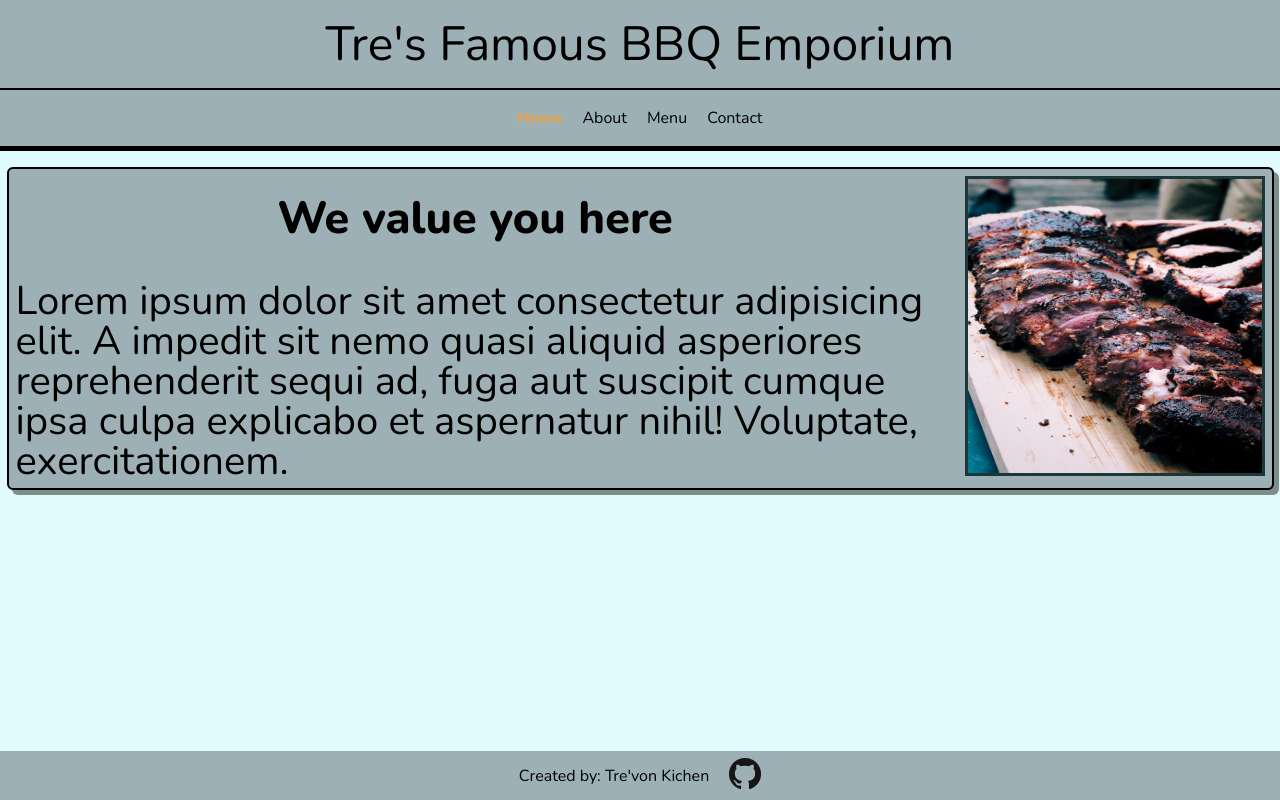
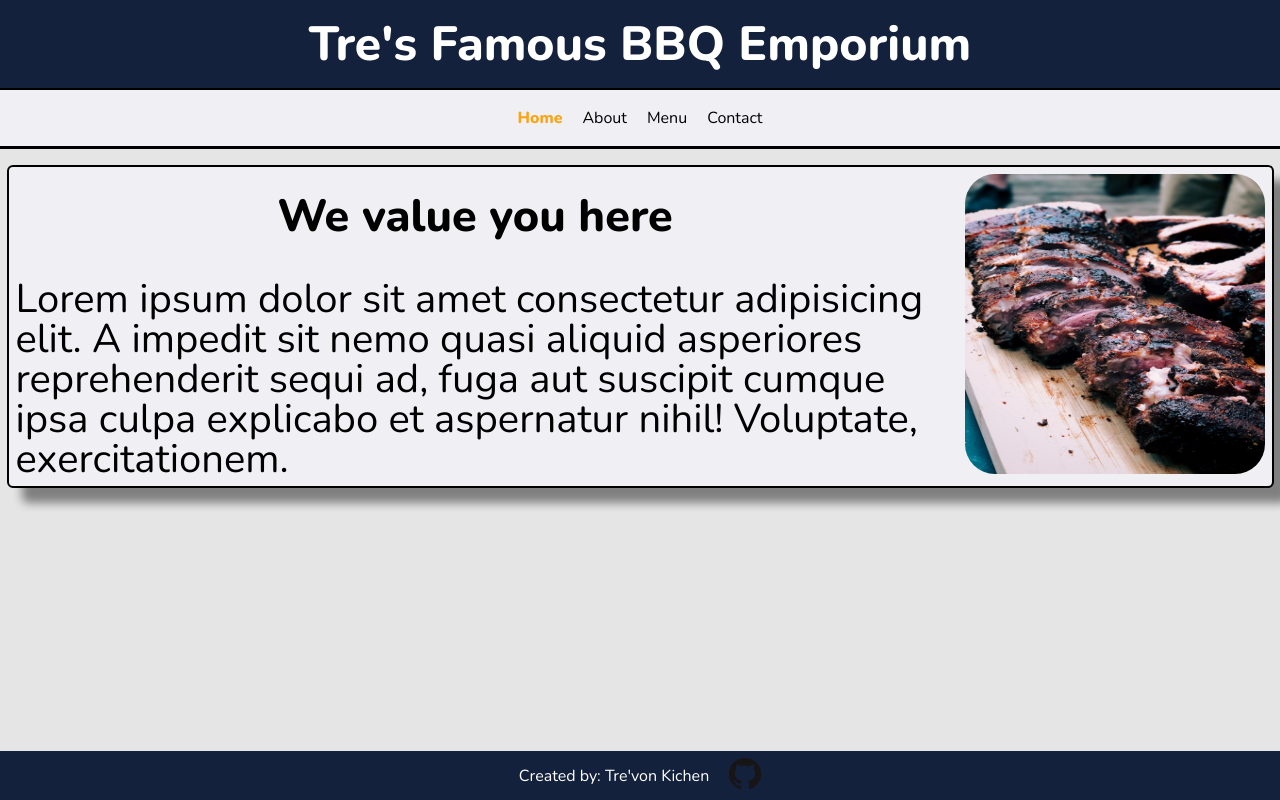
Before and after one commit to trekitch/restaurant, a website built with webpack: page dist/index.html in a window 1280 px wide. Built offline with nearby package versions, Linux system fonts and the light colour scheme.

Commit message:
updated styling and layout of pages

```diff
--- a/src/style.css
+++ b/src/style.css
@@ -18,14 +18,14 @@ h2 {
 div img {
     height:  300px;
     width: 300px;
-    border: 3px solid #1C3738;
+    border-radius: 10%;
 }
 
 body {
     display: flex;
     flex-direction: column;
     height: 100vh;
-    background-color: #E0FBFC;
+    background-color: #e5e5e5;
 
 }
 
@@ -39,15 +39,13 @@ body {
     flex-grow: 1;
 }
 
-.header,
-.navbar {
-    background-color: #9DB0B6;
-}
-
 .header {
     text-align: center;
     padding: 20px;
     font-size: 48px;
+    background-color: #14213d;
+    color: #ffffff ;
+    font-weight: 700;
 }
 
 .navbar {
@@ -55,22 +53,24 @@ body {
     justify-content: center;
     gap: 20px;
     padding: 20px;
-    border-bottom: 5px solid black;
+    border-bottom: 3px solid black;
     border-top: 2px solid black;
+    background-color: #F0EFF4;
 }
 
 .navbar li {
     list-style-type: none;
+    font-weight: 500;
 }
 
 .navbar li:hover {
     cursor: pointer;
-    color: #e4a34f;
+    color: #fca311;
     transition: color 0.3s;
 }
 
 .navbar li.active {
-    color: #e4a34f;
+    color: #fca311;
     font-weight: 700;
 }
 
@@ -84,9 +84,15 @@ body {
     margin-top: 1em;
     padding: 7px;
     gap: 30px;
-    background-color: #9DB0B6;
-    box-shadow: 5px 5px hwb(0 0% 100% / 0.445);
-    border: 2px solid black;
+    background-color: #F0EFF4;
+}
+
+.infosec,
+.items,
+.contactSec > div {
+    box-shadow: 15px 15px 10px hwb(0 0% 100% / 0.445);
+    border: 2px solid;
+
 }
 
 .blurb{
@@ -113,22 +119,15 @@ body {
     display: flex;
     flex-direction: column;
     text-align: center;
-    padding: 5px;
-    background-color: #9DB0B6;
+    padding: 10px 15px;
+    background-color: #F0EFF4;
     border-radius: 5px;
-    border: 1px solid black;
-    box-shadow: 5px 5px hwb(0 0% 100% / 0.445);
-}
-
-.items:hover {
-    cursor: pointer;
 }
 
 .items p {
     font-size: 24px;
     padding: 10px;
-    background-color: #9DB0B6;
-    color: whitesmoke;
+    font-weight: 800;
 }
 
 .contactSec {
@@ -148,10 +147,8 @@ body {
     width: 600px;
     padding-left: 35px;
     padding-right: 35px;
-    background-color: #9DB0B6;
-    border: 2px solid black;
+    background-color: #F0EFF4;
     color: black;
-    box-shadow: 5px 5px hwb(0 0% 100% / 0.445);
 }
 
 .sectionTitle {
@@ -200,7 +197,7 @@ body {
     width: 250px;
     height: 50px;
     margin-top: 20px;
-    background-color: #e4a34f;
+    background-color: #fca311;
     border-radius: 3px;
     color: white;
     font-weight: 700;
@@ -211,10 +208,11 @@ body {
 
 footer {
     justify-content: center;
-    background-color: #9DB0B6;
+    background-color: #14213d ;
     display: flex;
     gap: 20px;
     align-items: center;
     padding: 7px;
     margin-top: 12px;
+    color: white;
 }
```
Also changed, not shown: dist/main.js.
